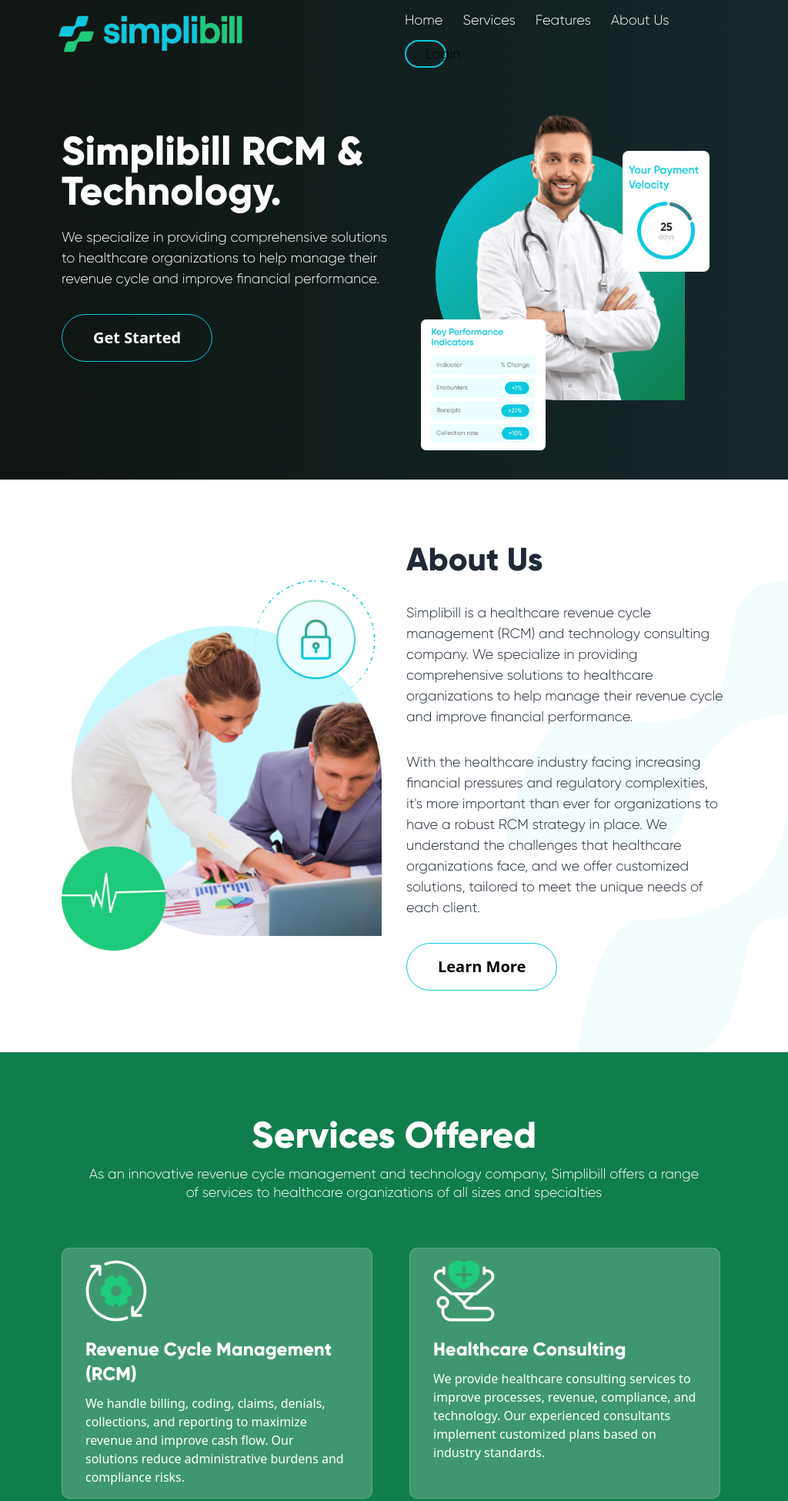
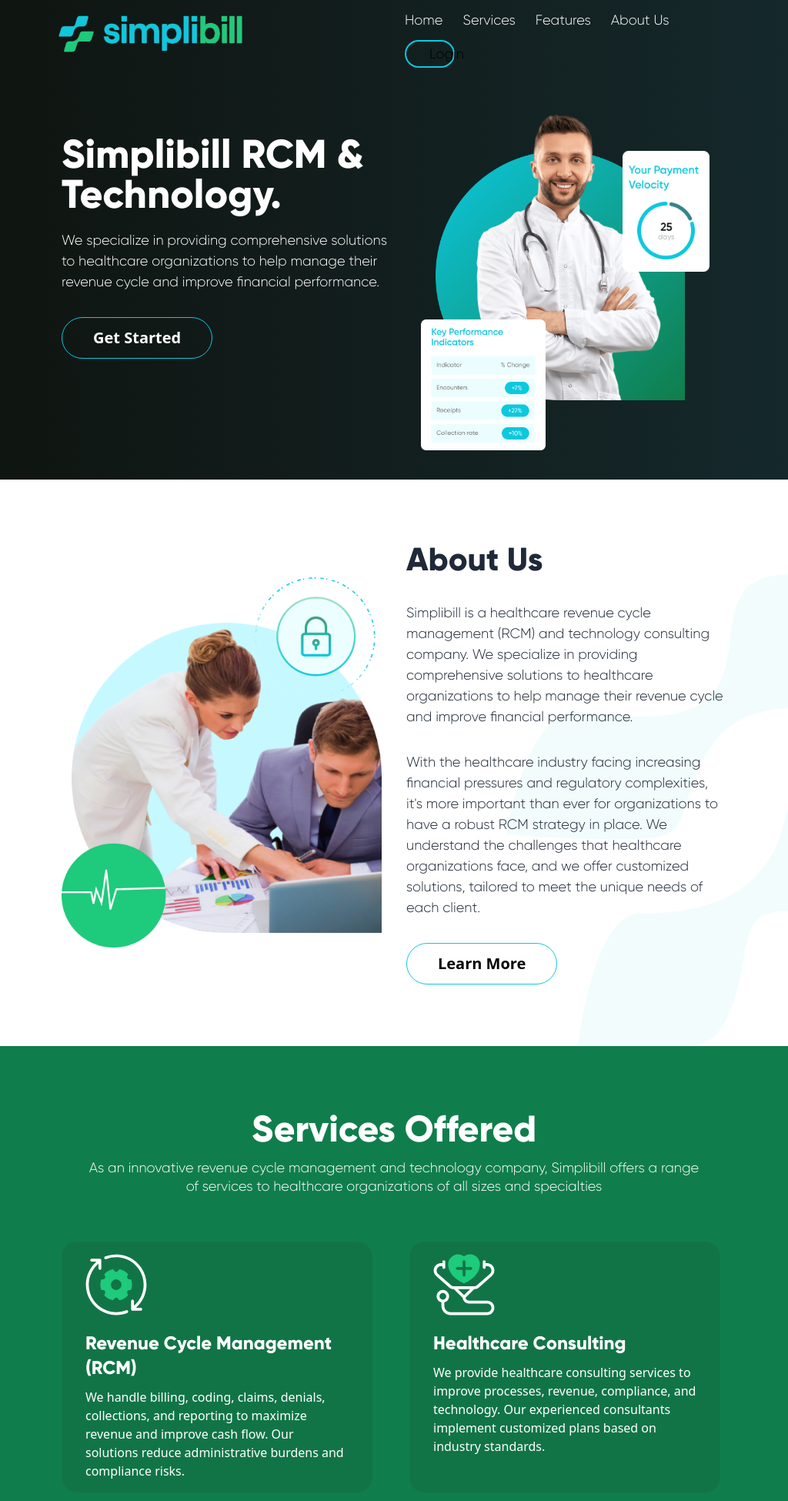
Before and after one commit to pixelean/simpli-bill, a plain HTML site: page index.html in a window 1024 px wide. Shown: the top 1950 px of the page at 77% size. Drawn offline with nearby package versions, Linux system fonts and the light colour scheme.

Commit message:
btn resolve

```diff
--- a/CSS/Style.css
+++ b/CSS/Style.css
@@ -75,7 +75,7 @@ html {
   }
 }
 
-@media only screen and (min-device-width: 600px) and (max-device-width: 1020px) {
+@media only screen and (min-device-width: 600px) and (max-device-width: 1034px) {
   .navContainer {
     padding: 0px 50px !important;
   }
@@ -86,14 +86,23 @@ html {
 
   .loginBtn {
     color: black !important;
+      font-size: 18px;
+      line-height: 32px;
+      padding: 0px 30px !important;
+      border: 2px solid #0dc8de;
+      width: 55%;
+      text-align: center !important;
+    }
+
+    .loginBtn:hover {
+      color: white;
     font-weight: 400;
     font-size: 18px;
     line-height: 32px;
     padding: 0px 25px !important;
     border-radius: 48px !important;
     border: 2px solid #0dc8de;
-    width: 50%;
-    text-align: center !important;
+    background-color: #0DC8DE !important;
   }
 
   .navLink {
@@ -251,7 +260,7 @@ html {
 
 .primaryBtn:hover {
   /* background-image: linear-gradient(to right, #0f1511, #15282b); */
-background-color: #0dc8de;
+  background-color: #0dc8de;
   /* background-color: white; */
   border: 1px solid #0dc8de;
   color: white;
@@ -387,6 +396,12 @@ background-color: #0dc8de;
     right: -10%;
     width: 35%;
   }
+ .primaryBtn {
+   font-size: 20px;
+   line-height: 32px;
+   padding: 10px 40px;
+   margin-top: 2rem;
+ }
 
   .downFramer {
     position: absolute;
@@ -506,7 +521,7 @@ background-color: #0dc8de;
   .aboutBtn {
     font-size: 20px;
     line-height: 32px;
-    padding: 5px 25px;
+    padding: 7px 30px;
     border-radius: 56px;
   }
 }
@@ -525,6 +540,17 @@ background-color: #0dc8de;
     font-size: 42px;
     line-height: 48px;
   }
+.aboutBtn {
+  font-size: 20px;
+  line-height: 32px;
+  padding: 10px 40px;
+  transition: background-color 0.5s ease;
+  border: 1px solid #0dc8de;
+}
+
+.aboutBtn:hover {
+  border: 1px solid #0dc8de;
+}
 }
 
 @media only screen and (min-device-width: 1034px) and (max-device-width: 1450px) {
@@ -553,7 +579,6 @@ background-color: #0dc8de;
   grid-template-columns: repeat(2, 1fr);
   row-gap: 40px;
   column-gap: 40px;
-
 }
 
 .cardSection {
@@ -562,34 +587,20 @@ background-color: #0dc8de;
 }
 
 .servicesCard {
-  background: rgba(255, 255, 255, 0.2);
-  backdrop-filter: blur(0px);
-  -webkit-backdrop-filter: blur(0px);
-  border-radius: 10px;
-  border: 1px solid rgba(255, 255, 255, 0.18);
+  background-color: rgba(37, 34, 37, 0.1);
+    border-radius: 20px;
   color: white;
   width: 770px !important;
-  /* max-width: 565px !important; */
   height: 298px !important;
   padding: 30px 40px;
   transition: box-shadow 0.3s ease;
+  border: 1px solid transparent;
 }
 
 .servicesCard:hover {
-  background: rgba(255, 255, 255, 0.2);
-  backdrop-filter: blur(0px);
-  -webkit-backdrop-filter: blur(0px);
-  border-radius: 10px;
-  border: 1px solid rgba(255, 255, 255, 0.18);
-  color: white;
-  width: 770px !important;
-  /* max-width: 565px !important; */
-  height: 298px !important;
-  padding: 30px 40px;
-
-  box-shadow: 20px 22px 10px 0px rgba(0, 0, 0, 0.75);
-  -webkit-box-shadow: 20px 22px 10px 0px rgba(0, 0, 0, 0.75);
-  -moz-box-shadow: 20px 22px 10px 0px rgba(0, 0, 0, 0.75);
+  border: 1px solid #1CB26E;
+    /* filter: drop-shadow(0px 20px rgba(0, 0, 0, 0.15)); */
+    box-shadow: 0px 20px 30px rgba(0, 0, 0, 0.15);
 }
 
 .servicesCard>h4 {
@@ -690,11 +701,11 @@ background-color: #0dc8de;
     padding: 80px 80px;
   }
 
-  .servicesCardContainer {
+    /* .servicesCardContainer {
     display: grid;
     grid-template-columns: repeat(2, 1fr);
     gap: 40px;
-  }
+  */
 
   .servicesCard {
     width: 98% !important;
```
